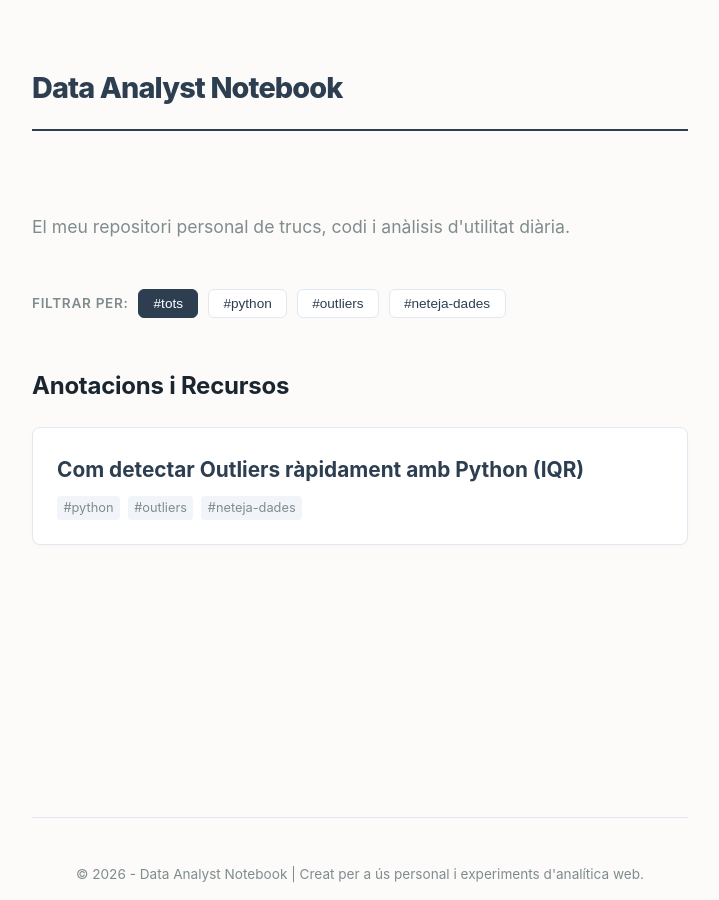
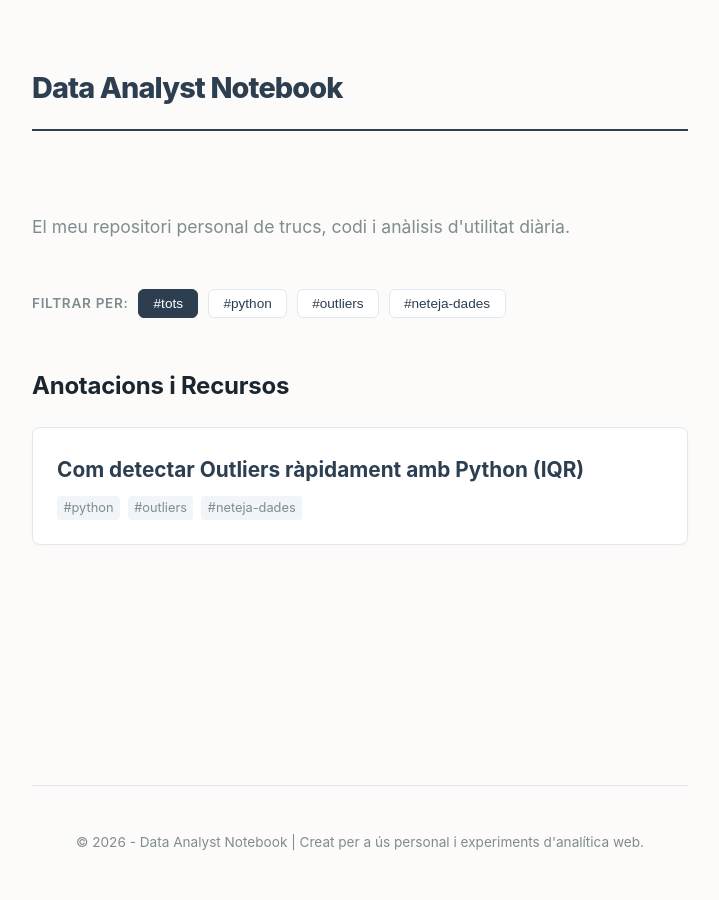
Before and after one commit to alberthr/alberthr.github.io, a Jekyll site: the page built from index.html, in a window 1280 px wide. Shown: the whole page, without its empty margins (280-999 px from the left). Built offline with Jekyll 4.4.1, drawn with Linux system fonts in a browser that asks for light colours.

Commit message:
Adjust footer padding in style.css
Updated footer padding for consistent spacing.

```diff
--- a/assets/css/style.css
+++ b/assets/css/style.css
@@ -213,7 +213,7 @@ pre code {
 /* El footer es quedarà abaix gràcies al sistema Grid */
 footer {
   margin-top: 4rem;
-  padding-top: 2rem;
+  padding: 2rem 0 2rem 0;            /* Controlem l'espai intern del propi footer */
   border-top: 1px solid var(--border-color);
   font-size: 0.85rem;
   color: var(--text-muted);
```
